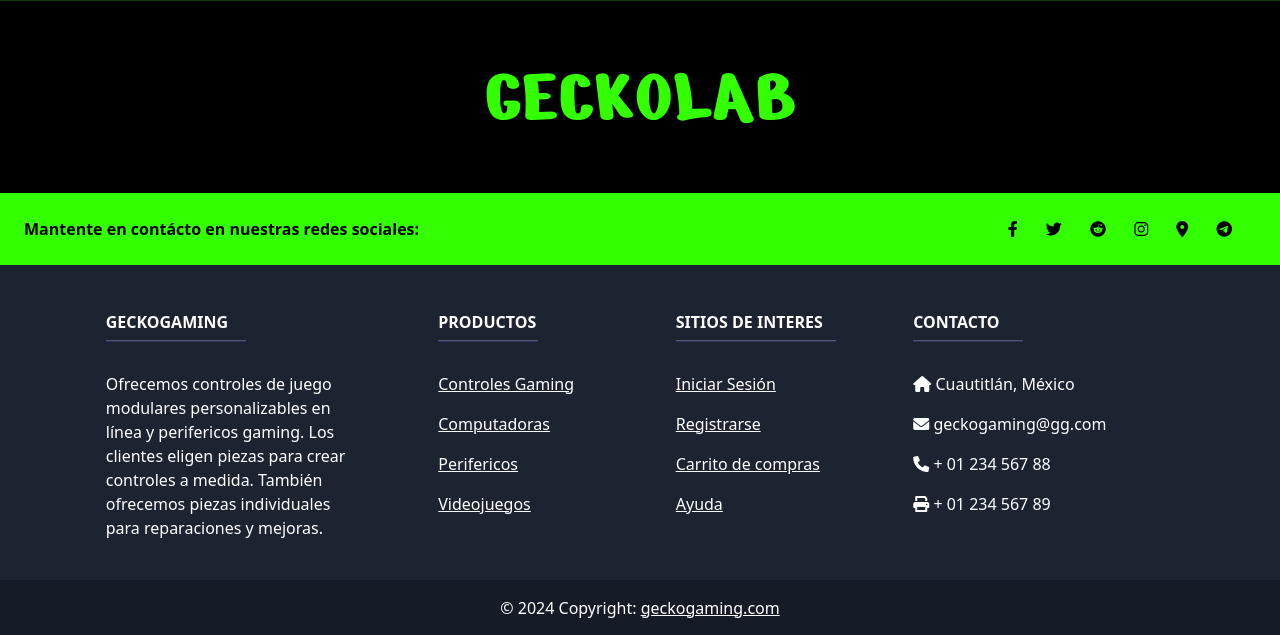
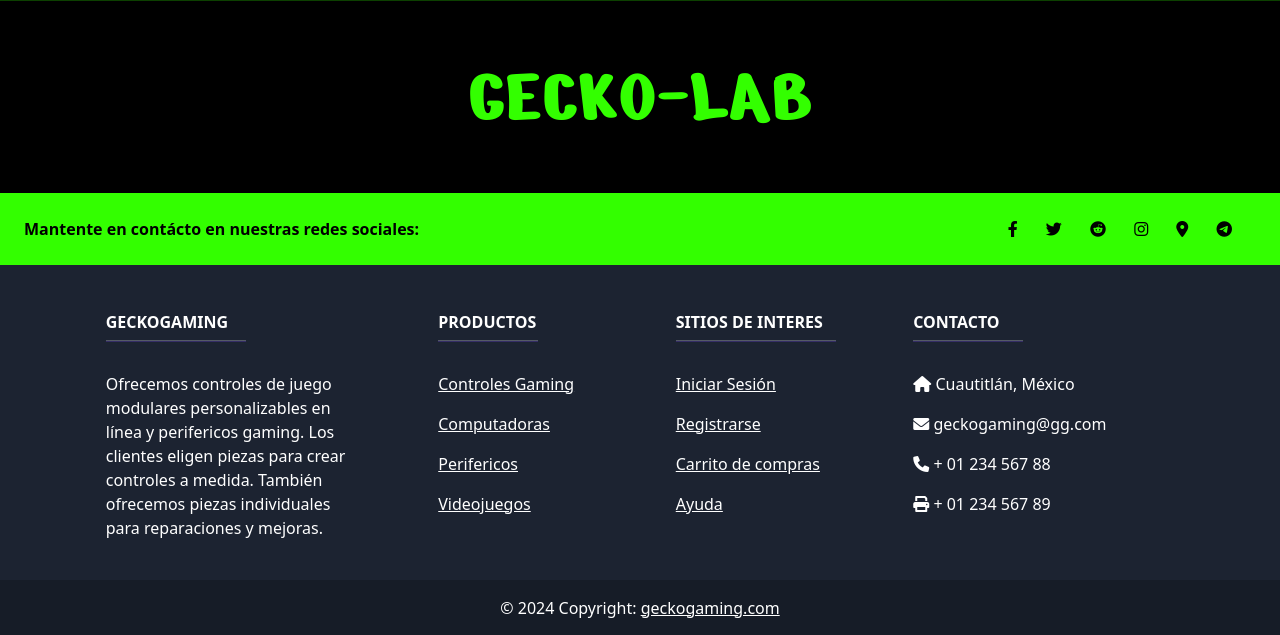
Before and after one commit to RichiLM/GeckoLab, a PHP site: page / in a window 1280 px wide. Shown: the part 67-702 px from the top of the page. Run offline with PHP 8.4, Linux system fonts and the light colour scheme; some web fonts are replaced.

Commit message:
Update index.php

```diff
--- a/index.php
+++ b/index.php
@@ -34,7 +34,7 @@ session_start();
   <div class="container-fluid">
     <div class="row text-center mx-3 mt-5 mb-5">
       <div class="col-sm">
-        <h2 class="titulo display-1 text-uppercase my-auto">GeckoLab</h2>
+        <h2 class="titulo display-1 my-auto">GECKO-LAB</h2>
       </div>
     </div>
   </div>
```
